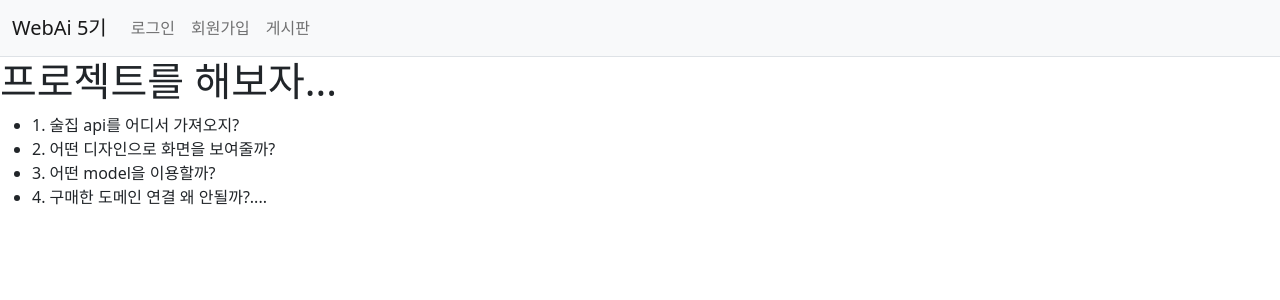
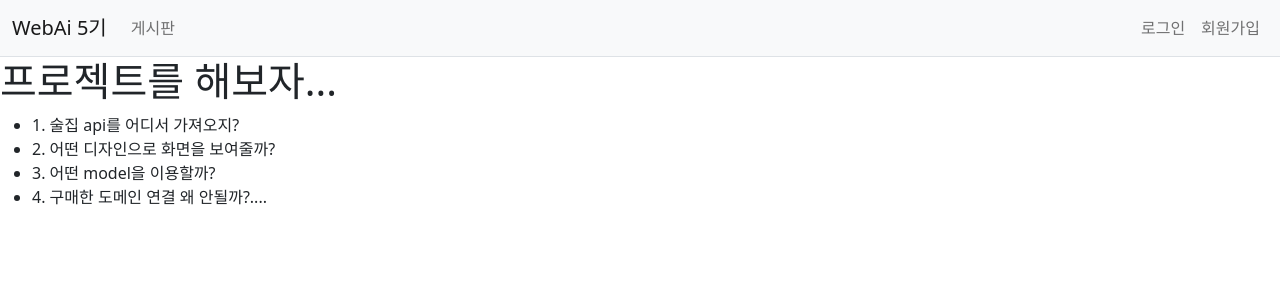
Before and after one commit to IanToo2/Board_by_Django, a Django app: template templates/main.html in a window 1280 px wide. Shown: the top 300 px of the page. Run offline with Django 4.2, Linux system fonts and the light colour scheme; the template is opened without the code that fills it, so the values that code supplies are empty; some libraries are stand-ins or nearby versions.

Commit message:
nav 디자인 수정

```diff
--- a/templates/navbar.html
+++ b/templates/navbar.html
@@ -6,8 +6,13 @@
             aria-controls="navbarSupportedContent" aria-expanded="false" aria-label="Toggle navigation">
             <span class="navbar-toggler-icon"></span>
         </button>
-        <div class="collapse navbar-collapse" id="navbarSupportedContent">
-            <ul class="navbar-nav me-auto mb-2 mb-lg-0">
+        <div class="navbar-nav">
+            <li>
+                <a class="nav-link" href="{% url 'pybo:index'%}">게시판</a>
+            </li>
+        </div>
+        <div class="collapse navbar-collapse justify-content-end" id="navbarSupportedContent">
+            <ul class="navbar-nav ml-auto">
                 <li class="nav-item">
                     {% if user.is_authenticated %}
                     <a class="nav-link" href="{% url 'common:logout' %}">{{ user.username }}님 (로그아웃)</a>
@@ -20,10 +25,8 @@
                     <a class="nav-link" href="{% url 'common:signup' %}">회원가입</a>
                     {% endif %}
                 </li>
-                <li>
-                    <a class="nav-link" href="{% url 'pybo:index'%}">게시판</a>
-                </li>
             </ul>
         </div>
+
     </div>
 </nav>
```
